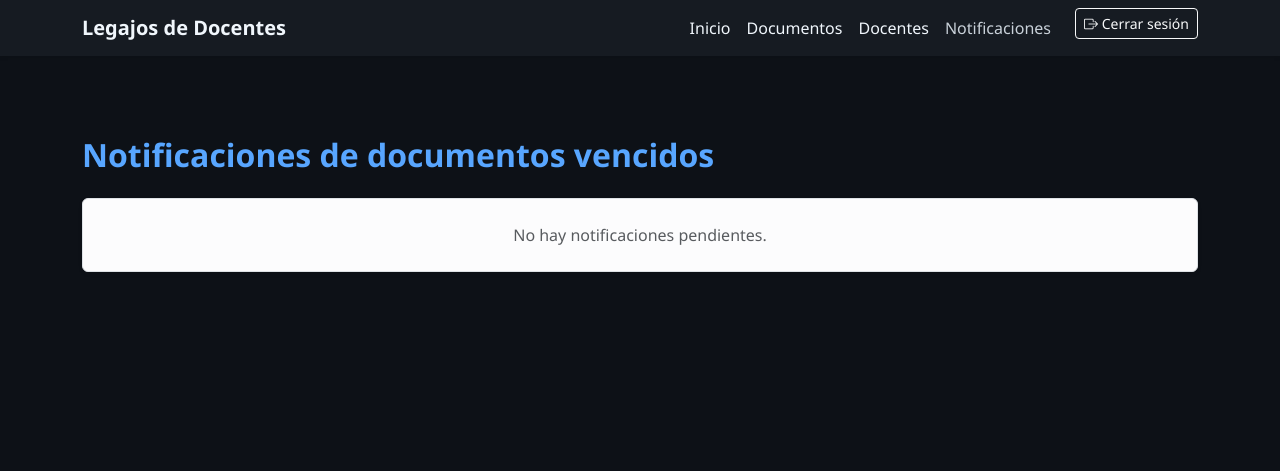
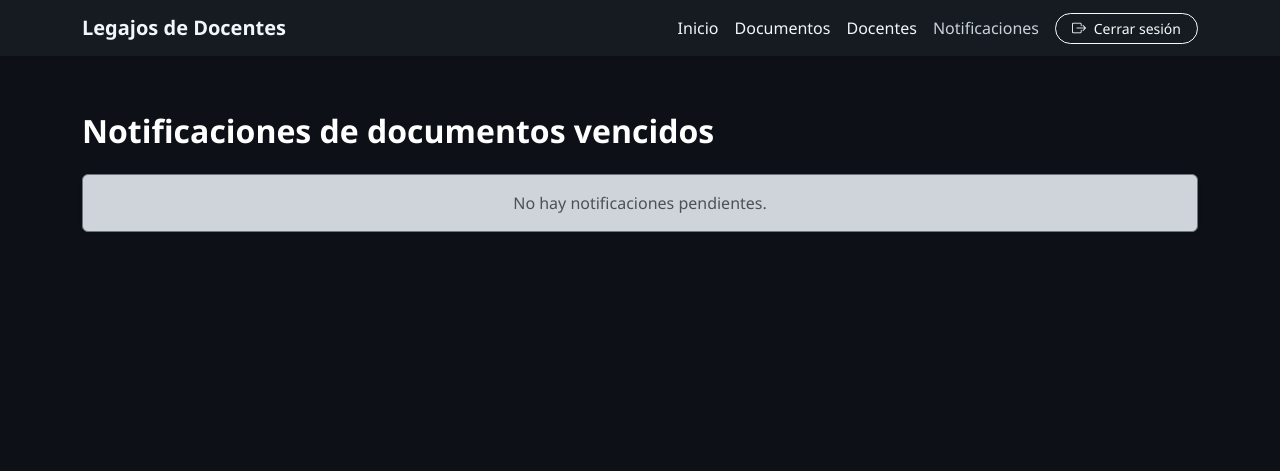
Before and after one commit to ivansosabz/legajos-de-docentes, a Django app: page /docente/notificacion/ in a window 1280 px wide. Shown: the top 471 px of the page. Run offline with Django 5.2, Linux system fonts and the light colour scheme; the visitor is signed in with stand-in values (Sample User, id 1); data that the repository does not hold is empty; some libraries are stand-ins or nearby versions.

Commit message:
modificando el navbar

```diff
--- a/legajodedocentes/templates/layout/partials/menu.html
+++ b/legajodedocentes/templates/layout/partials/menu.html
@@ -8,7 +8,7 @@
     </button>
 
     <div class="collapse navbar-collapse" id="navbarNav">
-      <ul class="navbar-nav ms-auto mb-2 mb-lg-0">
+      <ul class="navbar-nav align-items-center ms-auto mb-2 mb-lg-0">
         <li class="nav-item">
           <a class="nav-link {% if request.resolver_match.url_name == 'index' %}active{% endif %}" href="{% url 'index' %}">
             Inicio
@@ -30,11 +30,11 @@
           </a>
         </li>
 
-        <li class="nav-item">
-          <form method="post" action="{% url 'logout' %}" class="d-inline">
+        <li class="nav-item ms-lg-2">
+          <form method="post" action="{% url 'logout' %}" class="d-inline mb-0">
             {% csrf_token %}
-            <button type="submit" class="btn btn-sm btn-outline-light ms-3">
-              <i class="bi bi-box-arrow-right"></i> Cerrar sesión
+            <button type="submit" class="btn btn-sm btn-outline-light rounded-pill px-3 py-1">
+              <i class="bi bi-box-arrow-right me-1"></i> Cerrar sesión
             </button>
           </form>
         </li>
--- a/legajodedocentes/templates/notificaciones/index.html
+++ b/legajodedocentes/templates/notificaciones/index.html
@@ -5,31 +5,33 @@
 {% endblock %}
 
 {% block content %}
-<div class="container mt-5">
-    <h2 class="mb-4 fw-semibold">Notificaciones de documentos vencidos</h2>
+<div class="container mt-4">
+    <h2 class="mb-4 fw-semibold text-white">Notificaciones de documentos vencidos</h2>
 
     {% if notificaciones %}
-        <div class="row g-4">
+        <div class="row g-3">
             {% for noti in notificaciones %}
                 <div class="col-md-6">
-                    <div class="card shadow-sm border-0 rounded-4 h-100">
-                        <div class="card-body d-flex flex-column p-4">
-                            <h5 class="mb-3 text-danger fw-bold">Documento vencido</h5>
+                    <div class="card bg-dark border-secondary shadow-sm rounded-3 h-100">
+                        <div class="card-body d-flex flex-column p-3">
+                            <h5 class="mb-3 text-danger fw-bold">
+                                <i class="bi bi-exclamation-triangle-fill me-2"></i>Documento vencido
+                            </h5>
 
-                            <div class="mb-2">
-                                <strong>Documento:</strong> {{ noti.documento.nombre }}
+                            <div class="mb-2 text-white-50">
+                                <strong class="text-white">Documento:</strong> {{ noti.documento.nombre }}
                             </div>
-                            <div class="mb-2">
-                                <strong>Docente:</strong> {{ noti.docente.nombre }} {{ noti.docente.apellido }}
+                            <div class="mb-2 text-white-50">
+                                <strong class="text-white">Docente:</strong> {{ noti.docente.nombre }} {{ noti.docente.apellido }}
                             </div>
                             <div class="mb-3">
-                                <strong>Estado:</strong>
-                                <span class="badge bg-danger">{{ noti.estado }}</span>
+                                <strong class="text-white">Estado:</strong>
+                                <span class="badge bg-danger ms-2">{{ noti.estado }}</span>
                             </div>
 
                             <div class="mt-auto text-end">
-                                <a href="{% url 'edit_document' id=noti.documento.id %}" class="btn btn-sm btn-light border me-2">
-                                    <i class="bi bi-pencil"></i> Editar Documento
+                                <a href="{% url 'edit_document' id=noti.documento.id %}" class="btn btn-sm btn-outline-light border-secondary">
+                                    <i class="bi bi-pencil me-1"></i> Editar Documento
                                 </a>
                             </div>
                         </div>
@@ -38,7 +40,7 @@
             {% endfor %}
         </div>
     {% else %}
-        <div class="alert alert-light border text-center shadow-sm py-4">
+        <div class="alert alert-dark border-secondary text-center shadow-sm py-3">
             <span class="text-muted">No hay notificaciones pendientes.</span>
         </div>
     {% endif %}
```
